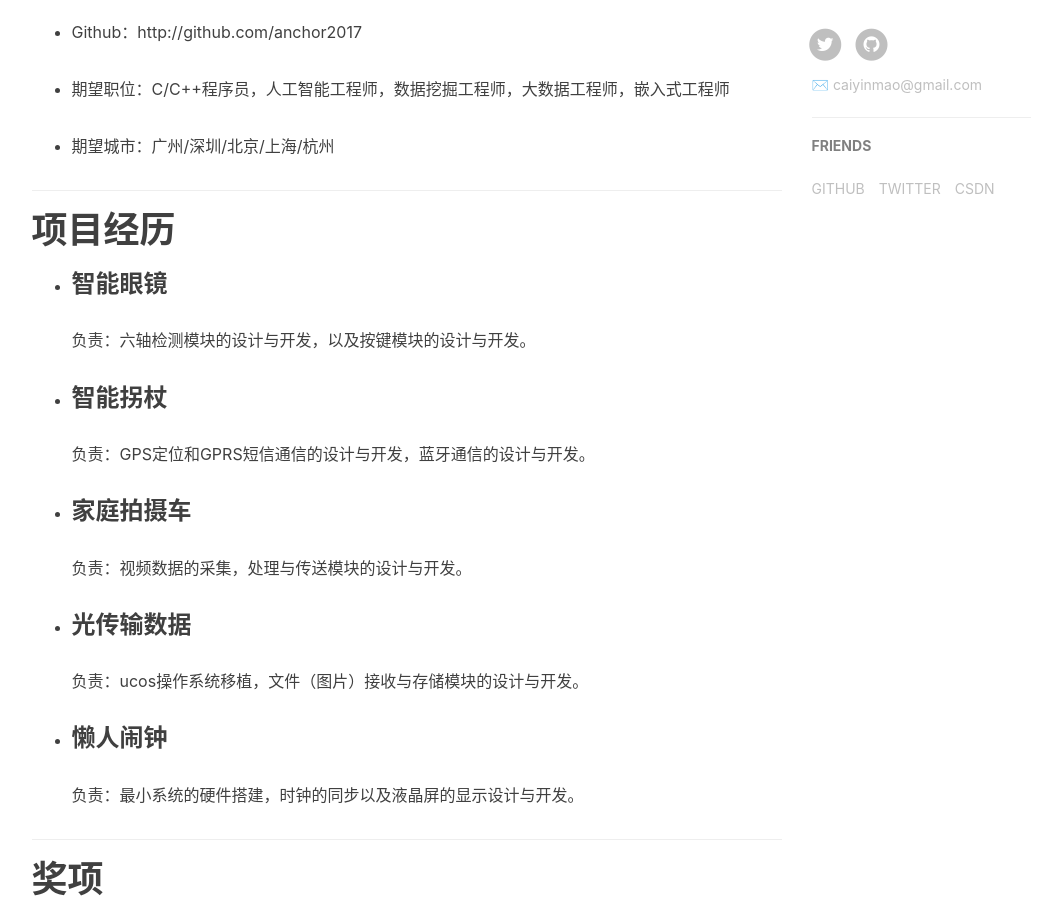
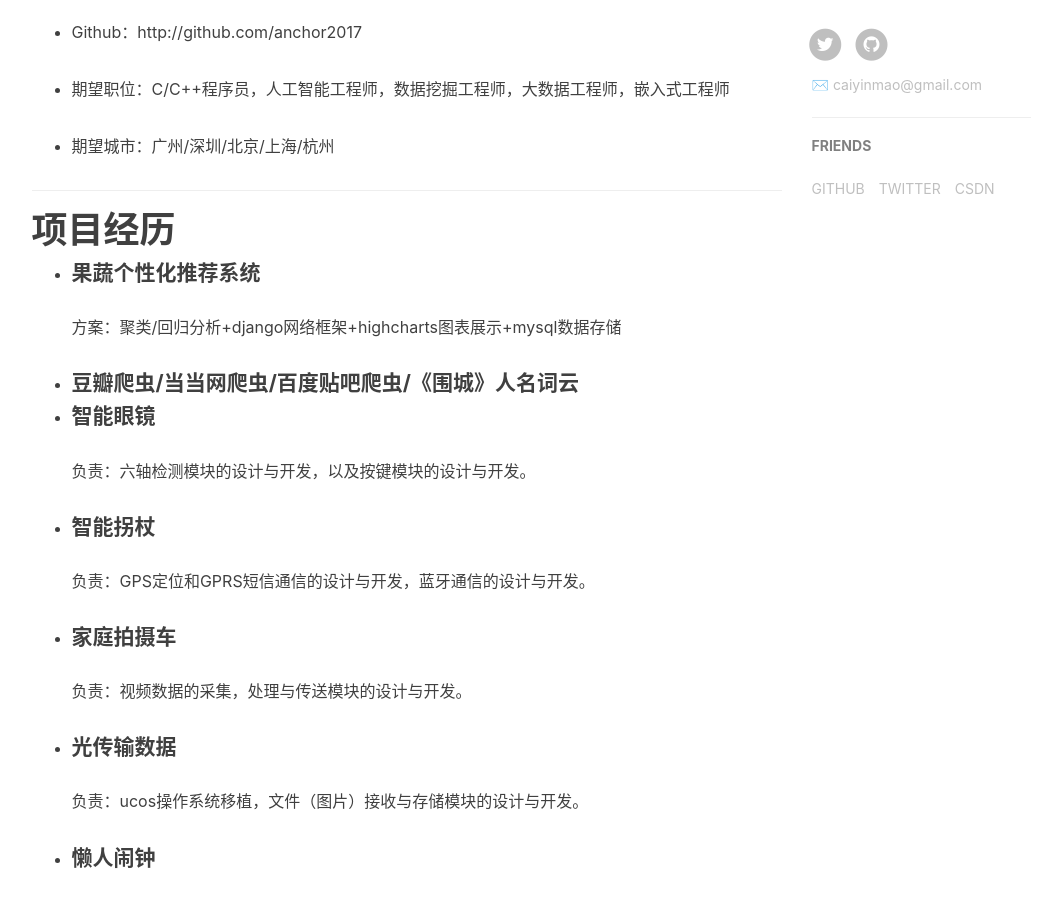
Before and after one commit to anchor2017/anchor2017.github.io, a Jekyll site: the page built from img/pf.md, in a window 1280 px wide and 900 px high, scrolled down 1027 px. Shown: the whole window, without its empty margins (136-1198 px from the left). Built offline with Jekyll 4.4.1, drawn with Linux system fonts in a browser that asks for light colours; nearby versions of some CDN libraries; our own code applies the rules of GitHub Pages for plain Markdown files; comment, search, counter and statistics services are not loaded; some of the changed text lies outside the part shown.

Commit message:
Update pf.md

```diff
--- a/img/pf.md
+++ b/img/pf.md
@@ -37,19 +37,24 @@
 
 # 项目经历
 
-- ### 智能眼镜
+- #### 果蔬个性化推荐系统
+   方案：聚类/回归分析+django网络框架+highcharts图表展示+mysql数据存储
+
+- #### 豆瓣爬虫/当当网爬虫/百度贴吧爬虫/《围城》人名词云
+
+- #### 智能眼镜
    负责：六轴检测模块的设计与开发，以及按键模块的设计与开发。
 
-- ### 智能拐杖
+- #### 智能拐杖
    负责：GPS定位和GPRS短信通信的设计与开发，蓝牙通信的设计与开发。
 
-- ### 家庭拍摄车
+- #### 家庭拍摄车
    负责：视频数据的采集，处理与传送模块的设计与开发。
 
-- ### 光传输数据
+- #### 光传输数据
    负责：ucos操作系统移植，文件（图片）接收与存储模块的设计与开发。
 
-- ### 懒人闹钟
+- #### 懒人闹钟
    负责：最小系统的硬件搭建，时钟的同步以及液晶屏的显示设计与开发。
 
 ---
@@ -90,7 +95,7 @@
 
 # 技能清单
 
-- 语言：C/C++/Java/python
+- 语言：C/C++/python/java
 
 - 人工智能：神经网络/深度学习/支持向量机
 
```
